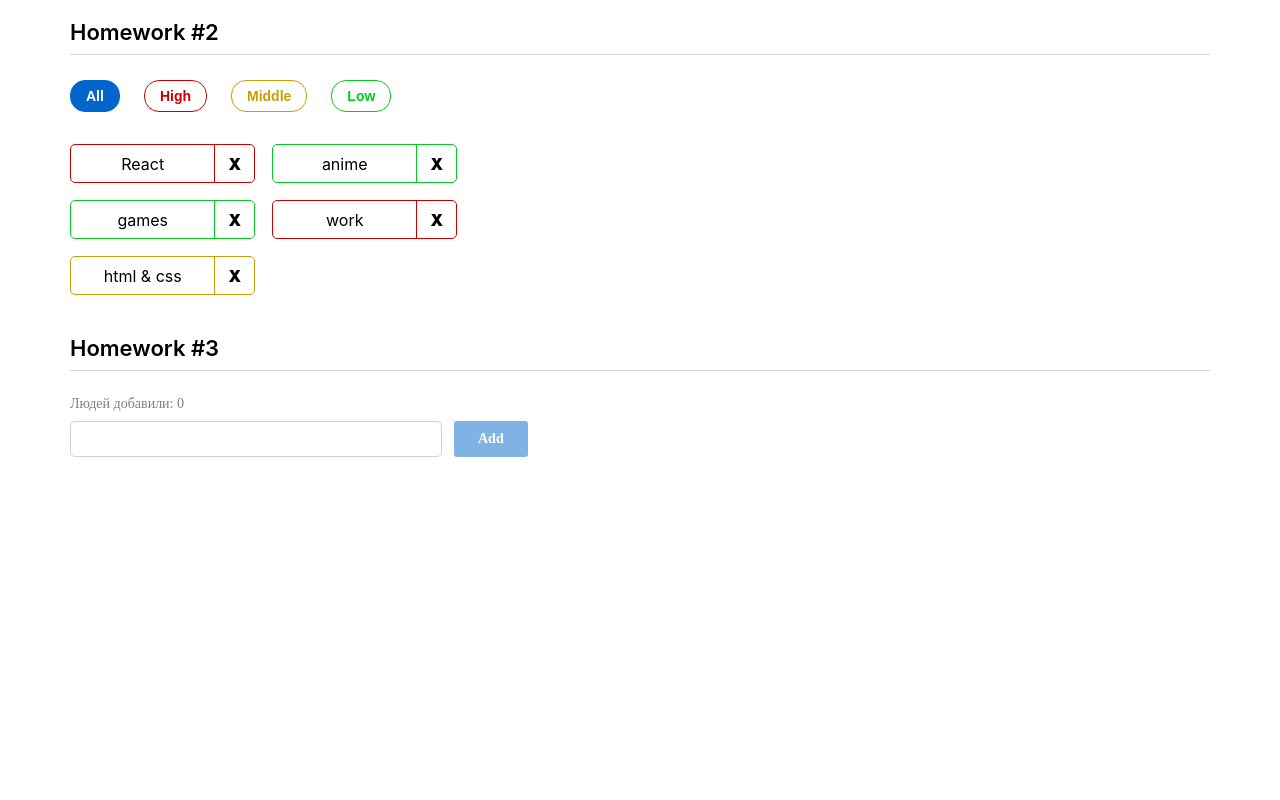
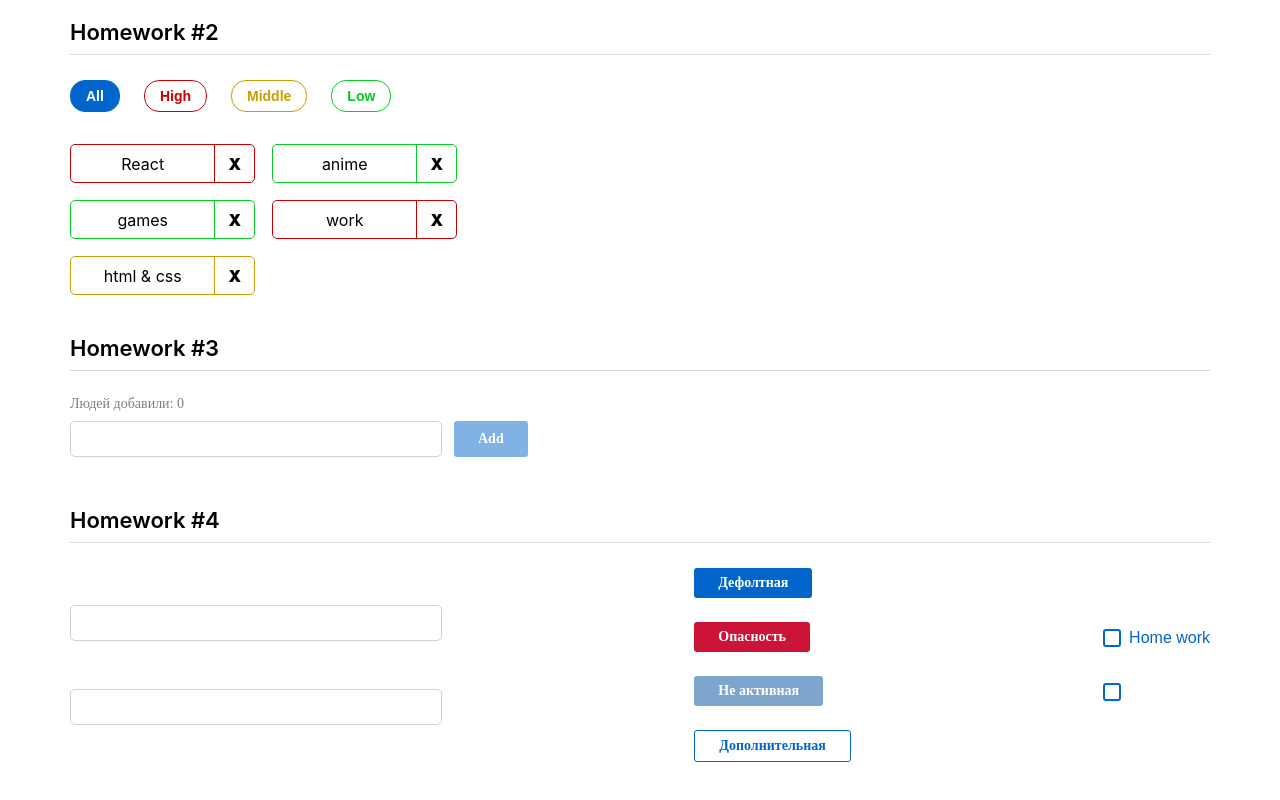
Before and after one commit to paul-koo/incubator-sprint2-homework, a React (Create React App) app: page / in a window 1280 px wide. Shown: the part 330-1130 px from the top of the page. Before the commit the page ends 897 px from the top, so only its background shows below. Built offline with nearby package versions, Linux system fonts and the light colour scheme.

Commit message:
feat: completed hw4

```diff
--- a/src/s1-main/App.tsx
+++ b/src/s1-main/App.tsx
@@ -1,8 +1,9 @@
-import React from "react";
-import s from "./App.module.css";
-import HW1 from "../s2-homeworks/hw01/HW1";
-import HW2 from "../s2-homeworks/hw02/HW2";
-import HW3 from "../s2-homeworks/hw03/HW3";
+import React from 'react';
+import s from './App.module.css';
+import HW1 from '../s2-homeworks/hw01/HW1';
+import HW2 from '../s2-homeworks/hw02/HW2';
+import HW3 from '../s2-homeworks/hw03/HW3';
+import HW4 from '../s2-homeworks/hw04/HW4';
 
 function App() {
     return (
@@ -11,7 +12,7 @@ function App() {
             {/*раскомментировать по ходу выполнения*/}
             <HW2 />
             <HW3 />
-            {/*<HW4/>*/}
+            <HW4 />
 
             {/*при выполнении дз 5 и более - закомментировать здесь дз 1-4, так как они есть внутри дз 5*/}
             {/*<HW5/>*/}
--- a/src/s2-homeworks/hw04/Stand.tsx
+++ b/src/s2-homeworks/hw04/Stand.tsx
@@ -1,15 +1,15 @@
-import React, { useState } from 'react'
-import s from './Stand.module.css'
-import SuperInputText from './common/c1-SuperInputText/SuperInputText'
-import SuperCheckbox from './common/c3-SuperCheckbox/SuperCheckbox'
-import SuperButton from './common/c2-SuperButton/SuperButton'
+import React, { useState } from 'react';
+import s from './Stand.module.css';
+import SuperInputText from './common/c1-SuperInputText/SuperInputText';
+import SuperCheckbox from './common/c3-SuperCheckbox/SuperCheckbox';
+import SuperButton from './common/c2-SuperButton/SuperButton';
 
 const Stand = () => {
-    const [stateForAllInputs, setValue] = useState<string>('')
-    const [error, setError] = useState<string>('')
+    const [stateForAllInputs, setValue] = useState<string>('');
+    const [error, setError] = useState<string>('');
 
-    const [stateForAllCheckboxes, setChecked] = useState<boolean>(false)
-
+    const [stateForAllCheckboxes, setChecked] = useState<boolean>(false);
+    console.log(stateForAllCheckboxes);
     return (
         <div id={'hw4-stand'} className={s.stand}>
             <div className={s.inputs}>
@@ -29,12 +29,8 @@ const Stand = () => {
                         onChangeText={setValue}
                         error={error}
                         onEnter={() => {
-                            setError(
-                                stateForAllInputs.trim()
-                                    ? ''
-                                    : 'Error'
-                            )
-                            setValue('')
+                            setError(stateForAllInputs.trim() ? '' : 'Error');
+                            setValue('');
                         }}
                     />
                 </div>
@@ -44,13 +40,13 @@ const Stand = () => {
                 {/*обычная кнопка:*/}
                 <div>
                     <SuperButton id={'hw4-super-button-default'}>
-                        default
+                        Дефолтная
                     </SuperButton>
                 </div>
                 {/*красная кнопка:*/}
                 <div>
                     <SuperButton id={'hw4-super-button-red'} xType={'red'}>
-                        red
+                        Опасность
                     </SuperButton>
                 </div>
                 {/*задизэйбленная кнопка:*/}
@@ -60,7 +56,7 @@ const Stand = () => {
                         xType={'red'}
                         disabled
                     >
-                        disabled
+                        Не активная
                     </SuperButton>
                 </div>
                 {/*задизэйбленная кнопка:*/}
@@ -69,7 +65,7 @@ const Stand = () => {
                         id={'hw4-super-button-secondary'}
                         xType={'secondary'}
                     >
-                        secondary
+                        Дополнительная
                     </SuperButton>
                 </div>
             </div>
@@ -82,7 +78,7 @@ const Stand = () => {
                         checked={stateForAllCheckboxes}
                         onChangeChecked={setChecked}
                     >
-                        some text
+                        Home work
                     </SuperCheckbox>
                 </div>
                 {/*совместим со старым кодом:*/}
@@ -95,7 +91,7 @@ const Stand = () => {
                 </div>
             </div>
         </div>
-    )
-}
+    );
+};
 
-export default Stand
+export default Stand;
--- a/src/s2-homeworks/hw04/common/c1-SuperInputText/SuperInputText.module.css
+++ b/src/s2-homeworks/hw04/common/c1-SuperInputText/SuperInputText.module.css
@@ -1,20 +1,30 @@
 .input:focus {
+    outline: 1px solid gray;
 }
 
 .input {
+    border-radius: 5px;
+    border: 1px solid #d1d1d1;
+    min-width: 372px;
+    height: 36px;
 }
 
 .inputWrapper {
+    display: flex;
+    flex-direction: column-reverse;
 }
 
 .superInput {
 }
 
 .errorInput {
+    border: 1px solid #cc1439;
 }
 
 .errorInput:focus {
+    outline: #cc1439;
 }
 
 .error {
+    color: #cc1439;
 }
--- a/src/s2-homeworks/hw04/common/c2-SuperButton/SuperButton.module.css
+++ b/src/s2-homeworks/hw04/common/c2-SuperButton/SuperButton.module.css
@@ -1,36 +1,55 @@
 .button {
+    border-radius: 3px;
+    padding: 5px 24px;
+    color: var(--Light-140, #fff);
+    font-family: Montserrat;
+    font-size: 14px;
+    font-style: normal;
+    font-weight: 600;
+    line-height: 20px;
 }
 
 .disabled {
+    background-color: #004d99;
 }
 
 .secondary {
+    border: 1px solid #06c;
+    color: #0066cc;
 }
 
 .default {
+    background-color: #06c;
 }
 
 .red {
+    background-color: #cc1439;
 }
 
 .default:hover {
+    background-color: #0080ff;
 }
 
 .red:hover {
+    background-color: #ff1a47;
 }
 
 .secondary:hover {
+    background-color: #e5f0fa;
 }
 
-
 .default:active {
+    background: #0059b2;
 }
 
 .secondary:active {
+    background: #c9e5ff;
 }
 
 .red:active {
+    background: #b21232;
 }
 
 .button:disabled {
+    opacity: 0.5;
 }
--- a/src/s2-homeworks/hw04/common/c2-SuperButton/SuperButton.tsx
+++ b/src/s2-homeworks/hw04/common/c2-SuperButton/SuperButton.tsx
@@ -1,28 +1,32 @@
-import React, {ButtonHTMLAttributes, DetailedHTMLProps} from 'react'
-import s from './SuperButton.module.css'
+import React, { ButtonHTMLAttributes, DetailedHTMLProps } from 'react';
+import s from './SuperButton.module.css';
 
 // тип пропсов обычной кнопки, children в котором храниться название кнопки там уже описан
-type DefaultButtonPropsType = DetailedHTMLProps<ButtonHTMLAttributes<HTMLButtonElement>,
-    HTMLButtonElement>
+type DefaultButtonPropsType = DetailedHTMLProps<
+    ButtonHTMLAttributes<HTMLButtonElement>,
+    HTMLButtonElement
+>;
 
 type SuperButtonPropsType = DefaultButtonPropsType & {
-    xType?: string
-}
+    xType?: string;
+};
 
-const SuperButton: React.FC<SuperButtonPropsType> = (
-    {
-        xType,
-        className,
-        disabled,
-        ...restProps // все остальные пропсы попадут в объект restProps, там же будет children
-    }
-) => {
-    const finalClassName = s.button
-        // + (disabled
-        //         ? ...
-        //         : xType === 'red'
-        //             ? ...
-        + (className ? ' ' + className : '') // задачка на смешивание классов
+const SuperButton: React.FC<SuperButtonPropsType> = ({
+    xType,
+    className,
+    disabled,
+    ...restProps // все остальные пропсы попадут в объект restProps, там же будет children
+}) => {
+    const finalClassName =
+        s.button +
+        (disabled
+            ? ' ' + s.disabled
+            : xType === 'red'
+            ? ' ' + s.red
+            : xType === 'secondary'
+            ? ' ' + s.secondary
+            : ' ' + s.default) +
+        (className ? ' ' + className : ''); // задачка на смешивание классов
 
     return (
         <button
@@ -30,7 +34,7 @@ const SuperButton: React.FC<SuperButtonPropsType> = (
             className={finalClassName}
             {...restProps} // отдаём кнопке остальные пропсы если они есть (children там внутри)
         />
-    )
-}
+    );
+};
 
-export default SuperButton
+export default SuperButton;
--- a/src/s2-homeworks/hw04/common/c3-SuperCheckbox/SuperCheckbox.tsx
+++ b/src/s2-homeworks/hw04/common/c3-SuperCheckbox/SuperCheckbox.tsx
@@ -2,20 +2,21 @@ import React, {
     ChangeEvent,
     DetailedHTMLProps,
     InputHTMLAttributes,
-} from 'react'
-import s from './SuperCheckbox.module.css'
+} from 'react';
+import s from './SuperCheckbox.module.css';
 
 // тип пропсов обычного инпута
-type DefaultInputPropsType = DetailedHTMLProps<InputHTMLAttributes<HTMLInputElement>,
-    HTMLInputElement>
+type DefaultInputPropsType = DetailedHTMLProps<
+    InputHTMLAttributes<HTMLInputElement>,
+    HTMLInputElement
+>;
 
 type SuperCheckboxPropsType = Omit<DefaultInputPropsType, 'type'> & {
-    onChangeChecked?: (checked: boolean) => void
-    spanClassName?: string
-}
+    onChangeChecked?: (checked: boolean) => void;
+    spanClassName?: string;
+};
 
-const SuperCheckbox: React.FC<SuperCheckboxPropsType> = (
-    {
+const SuperCheckbox: React.FC<SuperCheckboxPropsType> = ({
     onChange,
     onChangeChecked,
     className,
@@ -24,15 +25,14 @@ const SuperCheckbox: React.FC<SuperCheckboxPropsType> = (
     id,
 
     ...restProps // все остальные пропсы попадут в объект restProps
-    }
-) => {
+}) => {
     const onChangeCallback = (e: ChangeEvent<HTMLInputElement>) => {
+        onChange?.(e);
+        onChangeChecked?.(!restProps.checked);
         // задачка на написание онченджа
+    };
 
-    }
-
-    const finalInputClassName = s.checkbox
-        + (className ? ' ' + className : '')
+    const finalInputClassName = s.checkbox + (className ? ' ' + className : '');
 
     return (
         <label className={s.label}>
@@ -52,7 +52,7 @@ const SuperCheckbox: React.FC<SuperCheckboxPropsType> = (
                 </span>
             )}
         </label> // благодаря label нажатие на спан передастся в инпут
-    )
-}
+    );
+};
 
-export default SuperCheckbox
+export default SuperCheckbox;
```
Lines whose indentation alone changed are shown as unchanged.
